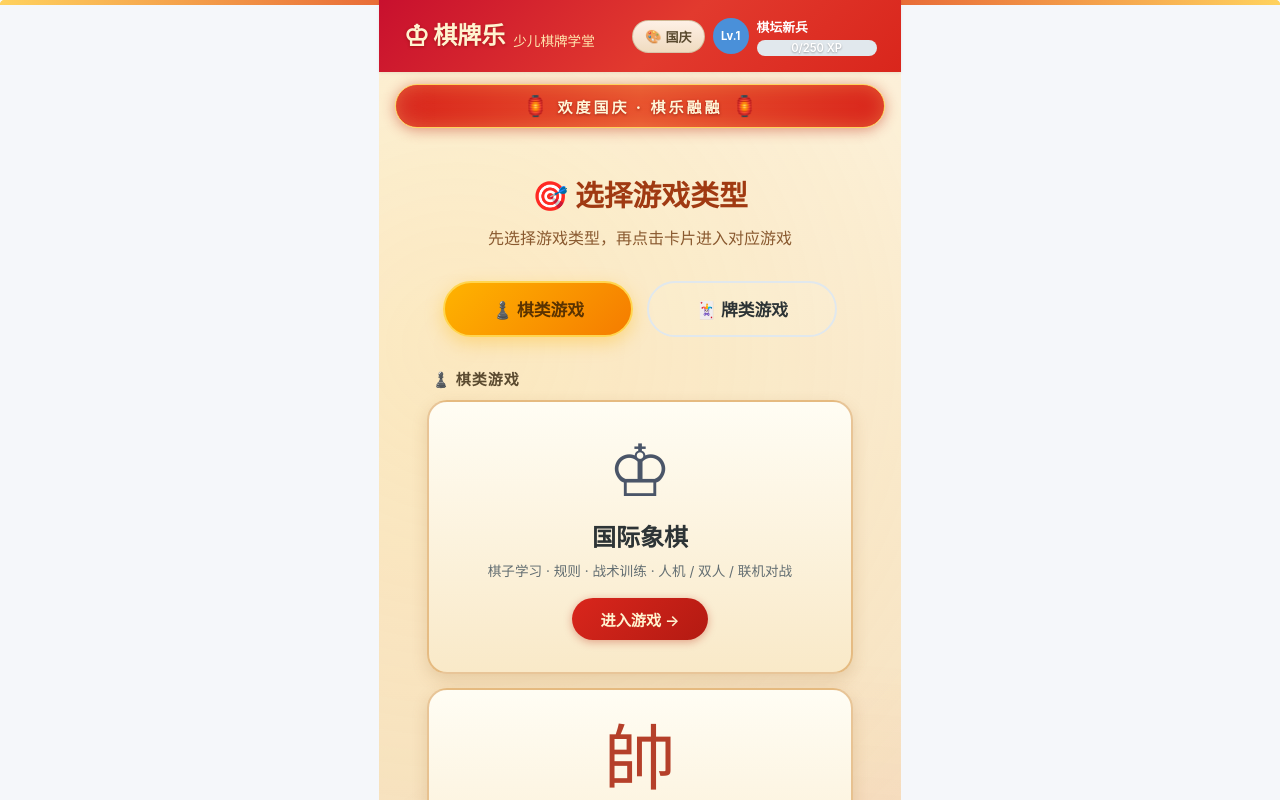
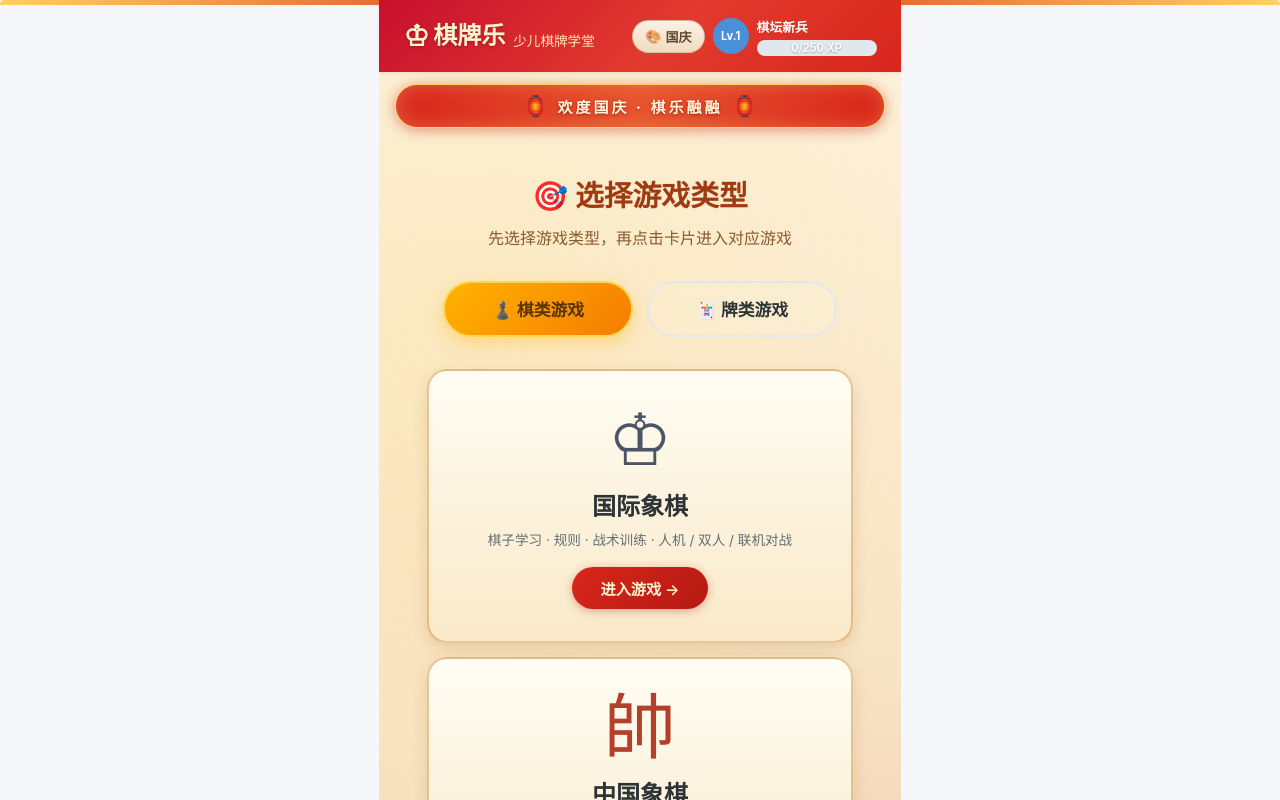
Before and after one commit to hiwebtop2026/chesskids-app, a React (Vite) app: page / in a window 1280 px wide. Shown: the top 800 px of the page. Built offline with nearby package versions, Linux system fonts and the light colour scheme.

Commit message:
feat: 首页选择游戏类型后仅显示游戏卡片，隐藏棋类/牌类组标题信息

```diff
--- a/src/App.tsx
+++ b/src/App.tsx
@@ -448,7 +448,6 @@ const App: React.FC = () => {
             <div className="game-select-cards">
               {selectType === 'chess' && (
                 <div className="game-select-group">
-                  <h3 className="game-select-group-title">♟️ 棋类游戏</h3>
                   <div className="game-select-group-cards">
                     <button
                       className="game-select-card game-card-chess"
@@ -501,7 +500,6 @@ const App: React.FC = () => {
               )}
               {selectType === 'card' && (
                 <div className="game-select-group">
-                  <h3 className="game-select-group-title">🃏 牌类游戏</h3>
                   <div className="game-select-group-cards">
                     <button
                       className="game-select-card game-card-guandan"
```
